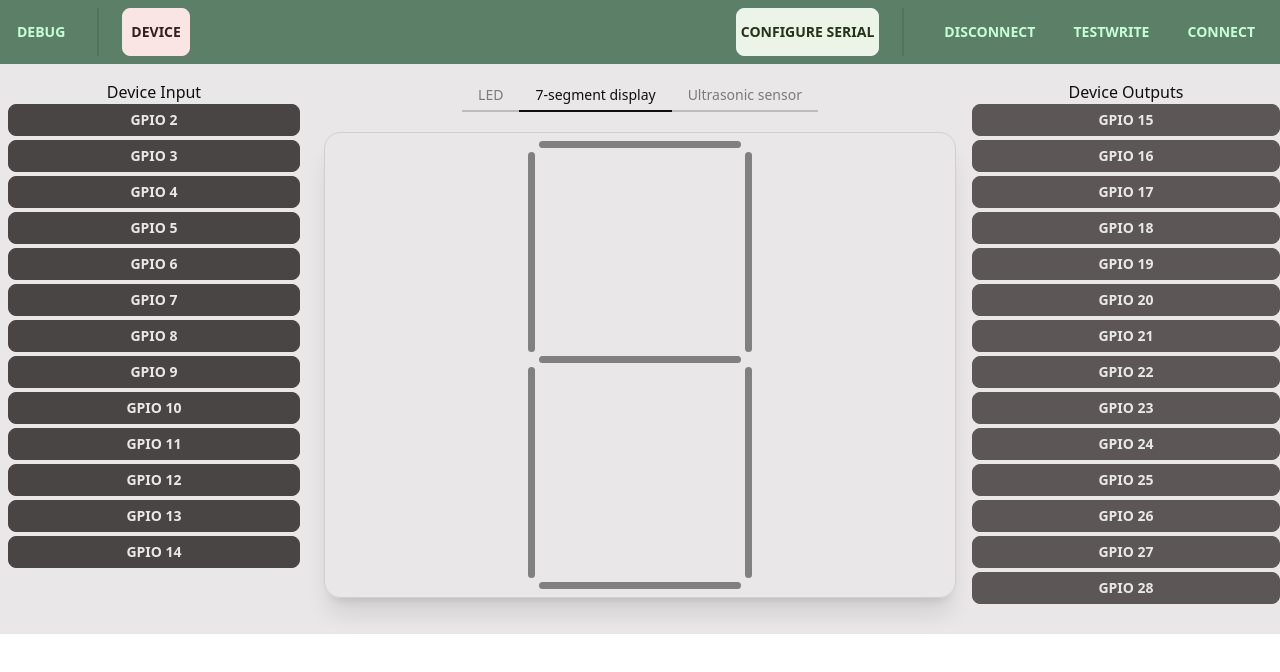
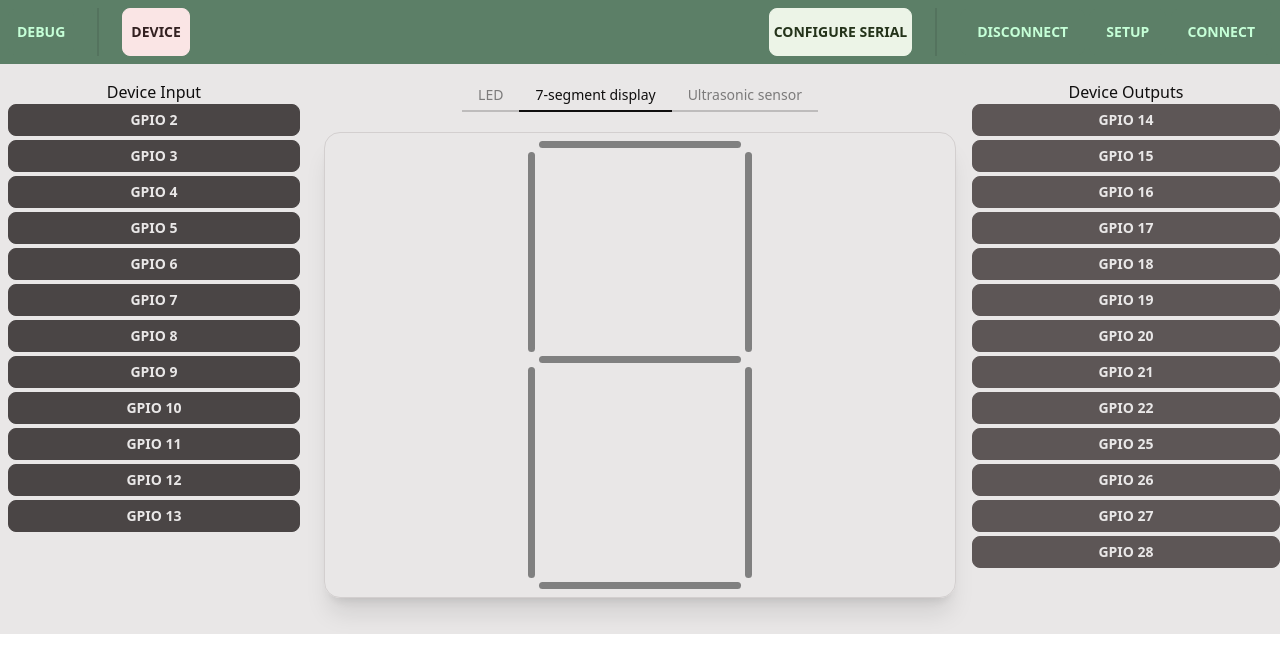
Before and after one commit to sk0g/peripheral-emulator-web-app, a Svelte app: page / in a window 1280 px wide. Both pictures are taken after a click on the button "DEVICE". Shown: the top 672 px of the page. Built offline with nearby package versions, Linux system fonts and the light colour scheme.

Commit message:
Implement setup command getter

```diff
--- a/src/gpio.js
+++ b/src/gpio.js
@@ -40,7 +40,7 @@ class Pin {
   getSetupMessage() {
     if (!this.usable) return
 
-    return `S${this.isInput ? "I" : "O"}${this.getPaddedPinNumber()}`
+    return `p${this.isInput ? "i" : "o"}(${this.gpioNumber})`
   }
 
   getPaddedPinNumber() {
@@ -73,7 +73,7 @@ export let picoGpioPins = [
   new Pin(11, true),
   new Pin(12, true),
   new Pin(13, true),
-  new Pin(14, true),
+  new Pin(14, false),
   new Pin(15, false),
   new Pin(16, false),
   new Pin(17, false),
@@ -82,8 +82,9 @@ export let picoGpioPins = [
   new Pin(20, false),
   new Pin(21, false),
   new Pin(22, false),
-  new Pin(23, false),
-  new Pin(24, false),
+  // 23, 24, 25 do not have associated pins at all
+  new Pin(23, null, null, null, false),
+  new Pin(24, null, null, null, false),
   // 25 is a special case, it's (virtual) output only and goes to the LED
   new Pin(25, false, false),
   new Pin(26, false),
@@ -91,23 +92,13 @@ export let picoGpioPins = [
   new Pin(28, false)
 ]
 
-export function sendSetupCommands() {
-  for (let p of picoGpioPins) {
-    if (!p.usable) {
-      p.logGeneral(`pin setup: unusable pin ${p.gpioNumber}`)
-      continue
-    }
+export function getSetupCommands() {
+  let result = []
 
-    p.logGeneral(`pin setup: command ${p.getSetupMessage()}`)
+  for (let p of picoGpioPins.filter(p => p.usable)) {
+    let message = p.getSetupMessage()
+    if (message) result.push(message)
   }
+
+  return result
 }
-
-// TODO: implement
-//  will need a `canInput` check
-//  should re-work any attached streams, watchers
-function setPinIsInput(gpioNumber) {
-  const p = pins[gpioNumber]
-  if (!p.usable || !p.canInput) {
-    p.logWarning(`pin setup: trying to set up ${gpioNumber} as input, config is ${p}`)
-  }
-}
--- a/src/lib/SerialConnector.svelte
+++ b/src/lib/SerialConnector.svelte
@@ -2,7 +2,7 @@
   import { fade } from "svelte/transition"
 
   import { serialConfBaudRate, serialConfFlowControl, serialConfParity, serialConfStopBits } from "../stores.js"
-  import { connectToSerial, disconnectSerial, testWrite } from "./serialConnection.js"
+  import { connectToSerial, disconnectSerial, setupDevice } from "./serialConnection.js"
 </script>
 
 <div class="serial-conf" transition:fade>
@@ -49,8 +49,8 @@
     <button class="btn btn-primary" on:click={disconnectSerial}>
       Disconnect
     </button>
-    <button class="btn btn-primary" on:click={testWrite}>
-      TestWrite
+    <button class="btn btn-primary" on:click={setupDevice}>
+      Setup
     </button>
     <button class="btn btn-primary" on:click={connectToSerial}>
       Connect
```
Also changed, not shown: src/lib/serialConnection.js.
